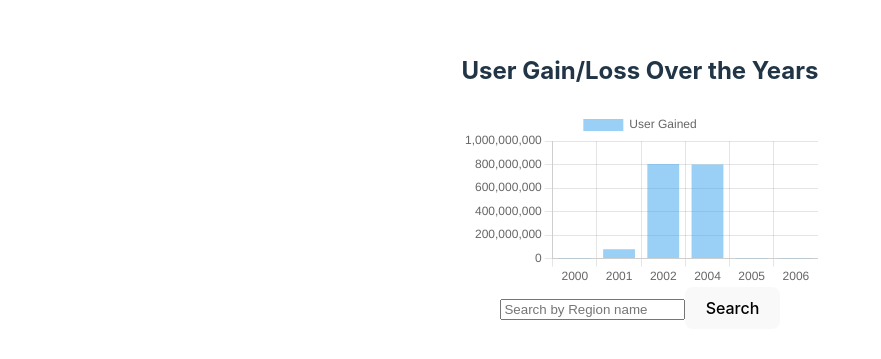
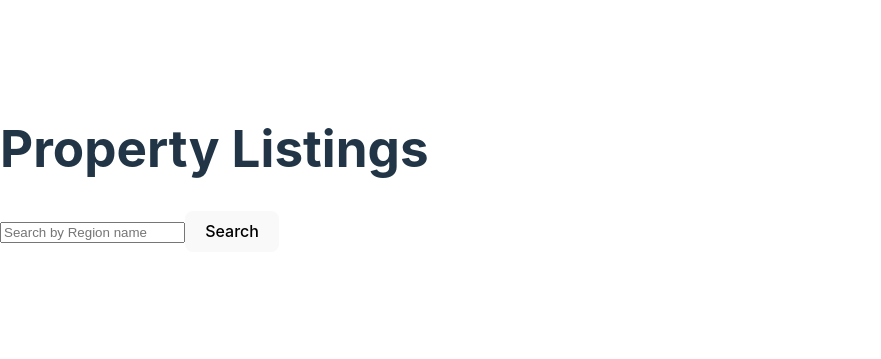
Before and after one commit to marshjaja/Living-data, a React (Vite) app: page / in a window 1280 px wide. Shown: the part 219-578 px from the top of the page, without its empty margins (0-881 px from the left). Built offline with nearby package versions, Linux system fonts and the light colour scheme.

Commit message:
update rightmove api

```diff
--- a/src/App.jsx
+++ b/src/App.jsx
@@ -1,71 +1,34 @@
-
 import React, { useState } from 'react';
-import './App.css';
-import BarChart from './components/charts/BarChart';
-import { UserData } from './components/charts/Data';
-import Crime from './components/Crime'; // Import the Crime component
-import SearchBar from './components/SearchBar';
+import PropertyCard from './components/charts/PropertyCard'; // Importing PropertyCard component
+import SearchBar from './components/SearchBar'; // Importing SearchBar component
 
 function App() {
-  const [userData, setUserData] = useState({
-    labels: UserData.map((data) => data.year),
-    datasets: [{
-      label: "User Gained",
-      data: UserData.map((data) => data.userGain),
-    }]
-  });
+    // State variable to hold property data
+    const [propertyData, setPropertyData] = useState([]);
 
-  return (
-    <div className='App'>
-      <BarChart chartData={userData}/>
-      {/* <Crime /> Render the Crime component */}
-      <SearchBar />
-    </div>
-  );
+    // Define a function to update property data
+    const updatePropertyData = (newData) => {
+        setPropertyData(newData); // Set property data to the new data received
+    };
+
+    return (
+        <div>
+            <h1>Property Listings</h1>
+            {/* Render the SearchBar component and pass updatePropertyData as a prop */}
+            <SearchBar updatePropertyData={updatePropertyData} />
+            {/* Render property data */}
+            {propertyData.map(property => (
+                <div key={property.id}>
+                    <p>Price: {property.price.amount} GBP</p> {/* Display property price */}
+                    <p>Address: {property.displayAddress}</p> {/* Display property address */}
+                    {/* Check if propertyImages exist before mapping */}
+                    {property.propertyImages && property.propertyImages.map((image, index) => (
+                        <img key={index} src={image.srcUrl} alt={`Property Image ${index + 1}`} /> // Display property images
+                    ))}
+                </div>
+            ))}
+        </div>
+    );
 }
 
 export default App;
-
-//---------------------------------------------------------
-// import React, { useState } from 'react';
-// import './App.css';
-// import BarChart from './components/charts/BarChart';
-// import { UserData } from './components/charts/Data';
-// import Crime from './components/Crime';
-// import SearchBar from './components/SearchBar';
-
-// function App() {
-//   const [buyPrices, setBuyPrices] = useState([]);
-//   const [rentPrices, setRentPrices] = useState([]);
-
-//   const handleCityData = (cityData) => {
-//     setBuyPrices(cityData.buyPrices);
-//     setRentPrices(cityData.rentPrices);
-//   };
-
-//   return (
-//     <div className='App'>
-//       <BarChart chartData={UserData.map((data) => data.userGain)} />
-//       <Crime />
-//       <SearchBar onCityData={handleCityData} />
-//       <div>
-//         <h2>Buy Prices</h2>
-//         <ul>
-//           {buyPrices.map((price, index) => (
-//             <li key={index}>{price}</li>
-//           ))}
-//         </ul>
-//       </div>
-//       <div>
-//         <h2>Rent Prices</h2>
-//         <ul>
-//           {rentPrices.map((price, index) => (
-//             <li key={index}>{price}</li>
-//           ))}
-//         </ul>
-//       </div>
-//     </div>
-//   );
-// }
-
-// export default App;
--- a/src/components/SearchBar.jsx
+++ b/src/components/SearchBar.jsx
@@ -1,90 +1,100 @@
 
 import React, { useState } from 'react';
-import Form from 'react-bootstrap/Form';
-import Button from 'react-bootstrap/Button';
+import Form from 'react-bootstrap/Form'; // Importing Form component from react-bootstrap
+import Button from 'react-bootstrap/Button'; // Importing Button component from react-bootstrap
 
-//  function defines our search bar component
 function SearchBar() {
-    //  'useState' that helps us remember what the user types in the search box
-    const [location, setLocation] = useState(''); // start with an empty search
+    // Using useState hook to manage state variables
+    const [searchTerm, setSearchTerm] = useState(''); // State variable for the search term
+    const [propertyData, setPropertyData] = useState(null); // State variable for property data
 
-    //  called when the user clicks the search button
-    async function getData() {
-        //  create url
-        const url = `https://uk-real-estate-rightmove.p.rapidapi.com/auto-complete?location=${location}`;
+    // Function to handle input change in the search field
+    const handleInputChange = (e) => {
+        setSearchTerm(e.target.value); // Updating the search term state with the input value
+    };
 
-        const options = {
-            method: 'GET',
-            headers: {
-                'X-RapidAPI-Key': 'b89d513c8emshbd8c807ed2a518ap13c15cjsnf49cf221aa01',
-                'X-RapidAPI-Host': 'uk-real-estate-rightmove.p.rapidapi.com'
-            }
-        };
+    // Function to handle the search action
+    const handleSearch = async (e) => {
+        e.preventDefault(); // Preventing default form submission
 
         try {
-            const response = await fetch(url, options);
-            // api sends us back response
-            const result = await response.json();
-            console.log(result);
+            // Setting up the URL
+            const autoCompleteUrl = `https://uk-real-estate-rightmove.p.rapidapi.com/auto-complete?location=${searchTerm}`;
+            const autoCompleteOptions = {
+                method: 'GET',
+                headers: {
+                    'X-RapidAPI-Key': 'b3562c4c1dmshc0b7700a9473456p18b30ejsn9e3240b972fe',
+                    'X-RapidAPI-Host': 'uk-real-estate-rightmove.p.rapidapi.com',
+                },
+            };
 
-            // extract locationIdentifier
-            const locationIdentifiers = result.data.map(item => item.locationIdentifier);
-            console.log(locationIdentifiers);
+            // Fetching data from the autocomplete API
+            const autoCompleteResponse = await fetch(autoCompleteUrl, autoCompleteOptions);
+            const autoCompleteResult = await autoCompleteResponse.json();
 
-            // pick the first
-            if (locationIdentifiers.length > 0) {
-                fetchData(locationIdentifiers[0]);
-            }
+            // console.log('AutoComplete Result:', autoCompleteResult);
+
+            // Extracting the region code from the autocomplete result
+            const regionCode = autoCompleteResult?.data[0]?.locationIdentifier;
+
+            // Setting up the URL for second API endpoint property-to-rent
+            const propertyUrl = `https://uk-real-estate-rightmove.p.rapidapi.com/rent/property-to-rent?identifier=${regionCode}&search_radius=0.0`;
+            const propertyOptions = {
+                method: 'GET',
+                headers: {
+                    'X-RapidAPI-Key': 'b3562c4c1dmshc0b7700a9473456p18b30ejsn9e3240b972fe',
+                    'X-RapidAPI-Host': 'uk-real-estate-rightmove.p.rapidapi.com',
+                },
+            };
+
+            // Fetching property data using the property API
+            const propertyResponse = await fetch(propertyUrl, propertyOptions);
+            const propertyResult = await propertyResponse.json();
+
+            // console.log('Property Result:', propertyResult);
+
+            // Updating the property data state with the fetched data
+            setPropertyData(propertyResult);
         } catch (error) {
-            // if something goes wrong, we show an error message
+            // Handling errors
             console.error(error);
         }
-    }
-
-    // use the locationIdentifier to get data from property-to-rent api end point
-    async function fetchData(locationIdentifier) {
-        // create url using locationIdentifier
-        const url = `https://uk-real-estate-rightmove.p.rapidapi.com/rent/property-to-rent?identifier=${locationIdentifier}&search_radius=0.0`;
-        const options = {
-            method: 'GET',
-            headers: {
-                'X-RapidAPI-Key': 'b89d513c8emshbd8c807ed2a518ap13c15cjsnf49cf221aa01',
-                'X-RapidAPI-Host': 'uk-real-estate-rightmove.p.rapidapi.com'
-            }
-        };
-
-        try {
-            const response = await fetch(url, options);
-            const result = await response.json();
-            console.log(result);
-
-            // extract price amount
-            const priceAmount = result.data[0].price.amount;
-            console.log(priceAmount);
-        } catch (error) {
-            console.error(error);
-        }
-    }
-
-    // function helps us remember what the user types
-    const inputChange = (event) => {
-        // save what the user types
-        setLocation(event.target.value);
-    }
+    };
 
     return (
-        <div className='d-flex flex-col'>
-            {/*  types the name of the location  */}
-            <Form.Control
-                size="lg"
-                type="text"
-                placeholder="Search by Region name"
-                value={location} // shows what the user has typed
-                onChange={inputChange} //  helps  remember what  user types
-            />
-            {/*  start searching for location  */}
-            <Button variant="secondary" onClick={getData}>Search</Button>
-        </div>
+        <>
+            <div className='d-flex flex-col'>
+                {/* Form for searching */}
+                <Form onSubmit={handleSearch}>
+                    <Form.Control
+                        size='lg'
+                        type='text'
+                        placeholder='Search by Region name'
+                        value={searchTerm}
+                        onChange={handleInputChange} // Calling handleInputChange function on input change
+                    />
+                    <Button type='submit' variant='secondary'>
+                        Search
+                    </Button>
+                </Form>
+            </div>
+            <br />
+            {/* Display property data if available */}
+            {propertyData && (
+                <div>
+                    {/* Displaying property data from the second API endpoint */}
+                    <h2>Property Details</h2>
+                    {propertyData.data.map(property => (
+                        <div key={property.id}>
+                            {/* Displaying property details */}
+                            <p>Address: {property.displayAddress}</p>
+                            <p>Price: {property.price.amount} GBP</p>
+                            <img src={property.propertyImages.mainImageSrc} alt="Main Image" /> {/* Displaying main property image */}
+                        </div>
+                    ))}
+                </div>
+            )}
+        </>
     );
 }
 
--- /dev/null
+++ b/src/components/charts/PropertyCard.jsx
@@ -0,0 +1,16 @@
+import React from 'react';
+
+// PropertyCard functional component
+// It receives price and imageSrc as props
+function PropertyCard({ price, imageSrc }) {
+  return (
+    <div className="property-card"> {/* Outer container for the property card */}
+      <img src={imageSrc} alt="Property" /> {/* Property image */}
+      <div className="property-details"> {/* Container for property details */}
+        <p>Price: £{price}</p> {/* Displaying property price */}
+      </div>
+    </div>
+  );
+}
+
+export default PropertyCard;
```
